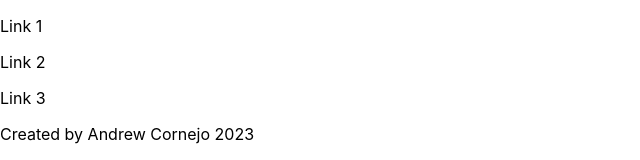
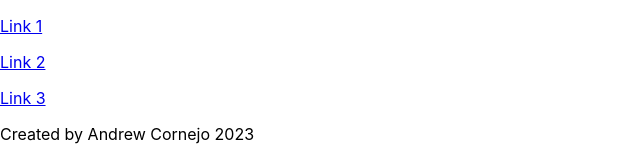
Before and after one commit to acorn3x3/color-router, a React (Create React App) app: page / in a window 1280 px wide. Shown: the top 160 px of the page, without its empty margins (0-640 px from the left). Built offline with nearby package versions, Linux system fonts and the light colour scheme.

Commit message:
wraps app in browserouter, updated header to navlink to rgb/1, /2, /3, created colorpicker component

```diff
--- a/src/App.js
+++ b/src/App.js
@@ -1,7 +1,9 @@
 import './App.css';
 import Header from './components/layout/header/Header';
 import Footer from './components/layout/footer/Footer';
+// import { ReactDOM } from 'react-dom';
 // import Home from './components/home/Home';
+// import { BrowserRouter } from 'react-router-dom';
 
 function App() {
   return (
--- a/src/components/layout/header/Header.js
+++ b/src/components/layout/header/Header.js
@@ -1,12 +1,19 @@
 //links between 3 colors that render rgb on page
 import './Header.css';
+import { NavLink } from 'react-router-dom';
 
 export default function Header() {
   return (
     <div className="header">
-      <p>Link 1 </p>
-      <p>Link 2 </p>
-      <p>Link 3 </p>
+      <p className="redish">
+        <NavLink to={`/rgb/111/111/111`}>Link 1</NavLink>
+      </p>
+      <p className="greenish">
+        <NavLink to={`/rgb/222/222/222`}>Link 2</NavLink>
+      </p>
+      <p className="blueish">
+        <NavLink to={`/rgb/333/333/333`}>Link 3</NavLink>
+      </p>
     </div>
   );
 }
--- a/src/index.js
+++ b/src/index.js
@@ -3,11 +3,14 @@ import ReactDOM from 'react-dom/client';
 import './index.css';
 import App from './App';
 import reportWebVitals from './reportWebVitals';
+import { BrowserRouter } from 'react-router-dom';
 
 const root = ReactDOM.createRoot(document.getElementById('root'));
 root.render(
   <React.StrictMode>
-    <App />
+    <BrowserRouter>
+      <App />
+    </BrowserRouter>
   </React.StrictMode>
 );
 
```
Also changed, not shown: src/components/colorPicker/ColorPicker.js (added, +12 -0 lines), src/components/colorPicker/ColorPicker.css (added).
